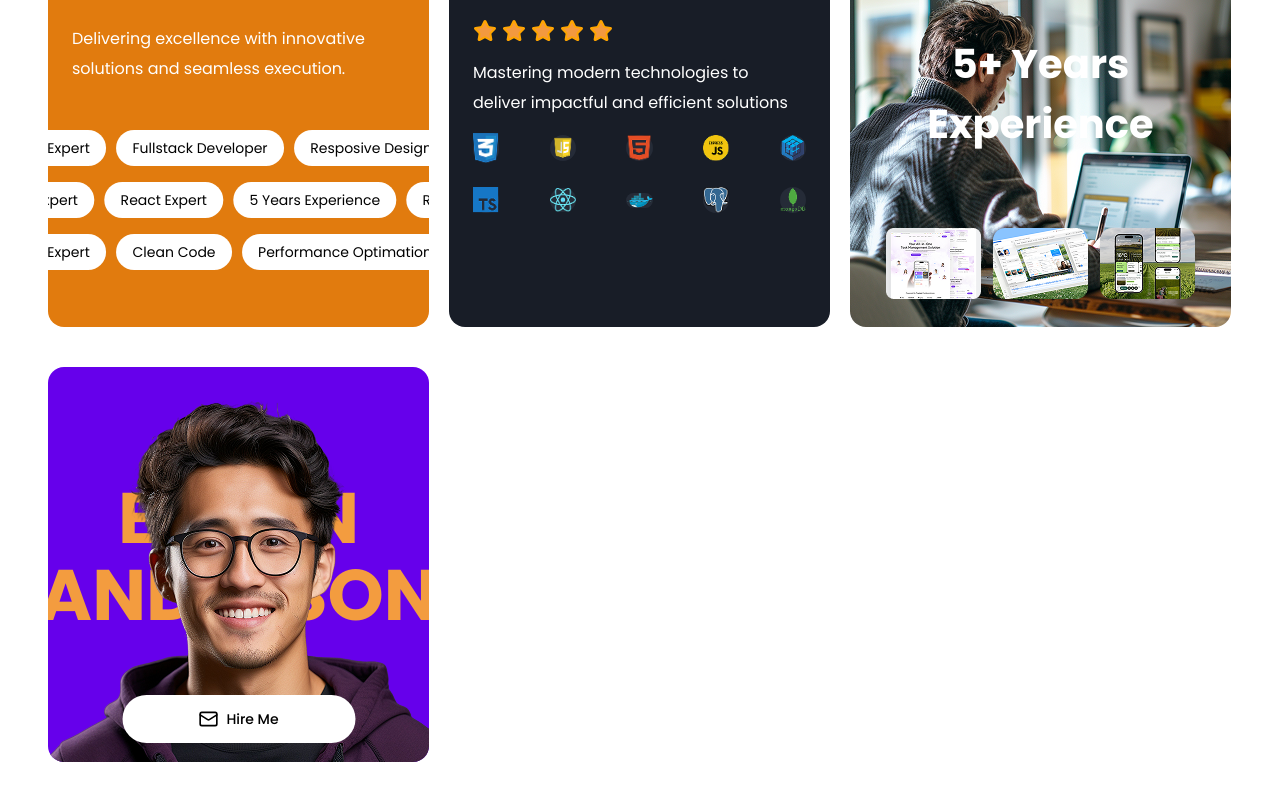
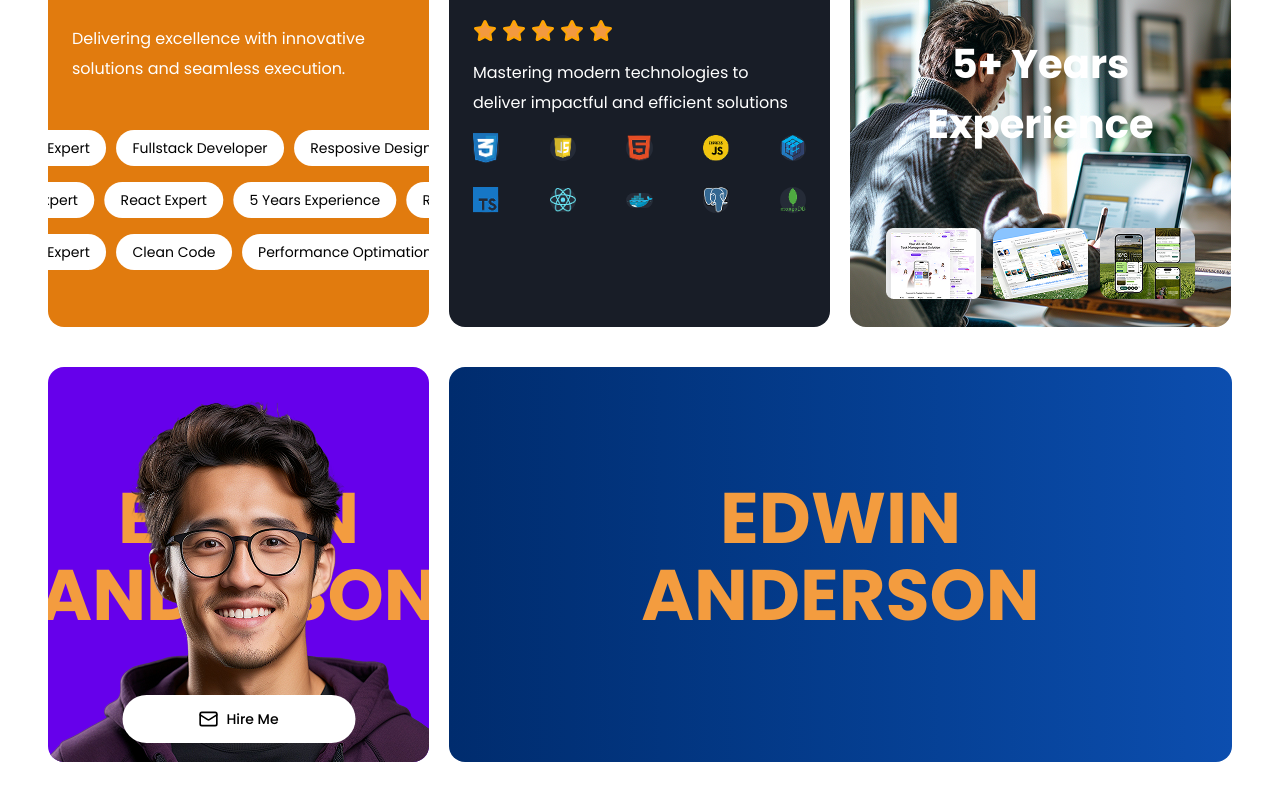
Before and after one commit to herfando/Next-Motion-Portfolio-UI-in-Action, a Next.js app: page / in a window 1280 px wide. Shown: the part 1448-2248 px from the top of the page. Built offline with nearby package versions, Linux system fonts and the light colour scheme.

Commit message:
crete maps

```diff
--- a/src/components/container/04_About.tsx
+++ b/src/components/container/04_About.tsx
@@ -245,7 +245,7 @@ export default function About() {
 
       {/* Coloumn 2 */}
       <div className='mt-40 flex gap-20'>
-        {/* Why Choosen Me */}
+        {/* Edwin Anderson */}
         <div className='relative space-y-20 overflow-hidden rounded-2xl bg-[#6600EB] p-24 md:h-395 md:w-381 dark:bg-[#DCC6FF]'>
           <div className='translate-y-[40%] place-items-center -space-y-30 px-10 font-bold text-[#F39C3F] md:text-[71.63px] dark:text-black'>
             <p>EDWIN</p> <p>ANDERSON</p>
@@ -258,10 +258,16 @@ export default function About() {
             src='/images/20_Cheerful Asian Young Man with Stylish Glasses and Purple Hoodie 1.png'
           />
           {/* Button */}
-          <Button className='absolute top-[82.939%] left-1/2 h-48 w-233 -translate-x-1/2 gap-8 rounded-full bg-white text-sm font-medium text-black hover:cursor-pointer lg:flex'>
+          <Button className='absolute top-[82.939%] left-1/2 h-48 w-233 -translate-x-1/2 gap-8 rounded-full bg-white text-sm font-medium text-black hover:cursor-pointer lg:flex dark:bg-black dark:text-white'>
             <Mail className='size-20' />
             Hire Me
           </Button>
+        </div>
+        {/* Building Digital Products */}
+        <div className='relative space-y-20 overflow-hidden rounded-2xl bg-linear-to-r from-[#002C6E] to-[#0C4EAF] p-24 md:h-395 md:w-783'>
+          <div className='translate-y-[40%] place-items-center -space-y-30 px-10 font-bold text-[#F39C3F] md:text-[71.63px] dark:text-black'>
+            <p>EDWIN</p> <p>ANDERSON</p>
+          </div>
         </div>
       </div>
     </div>
```
